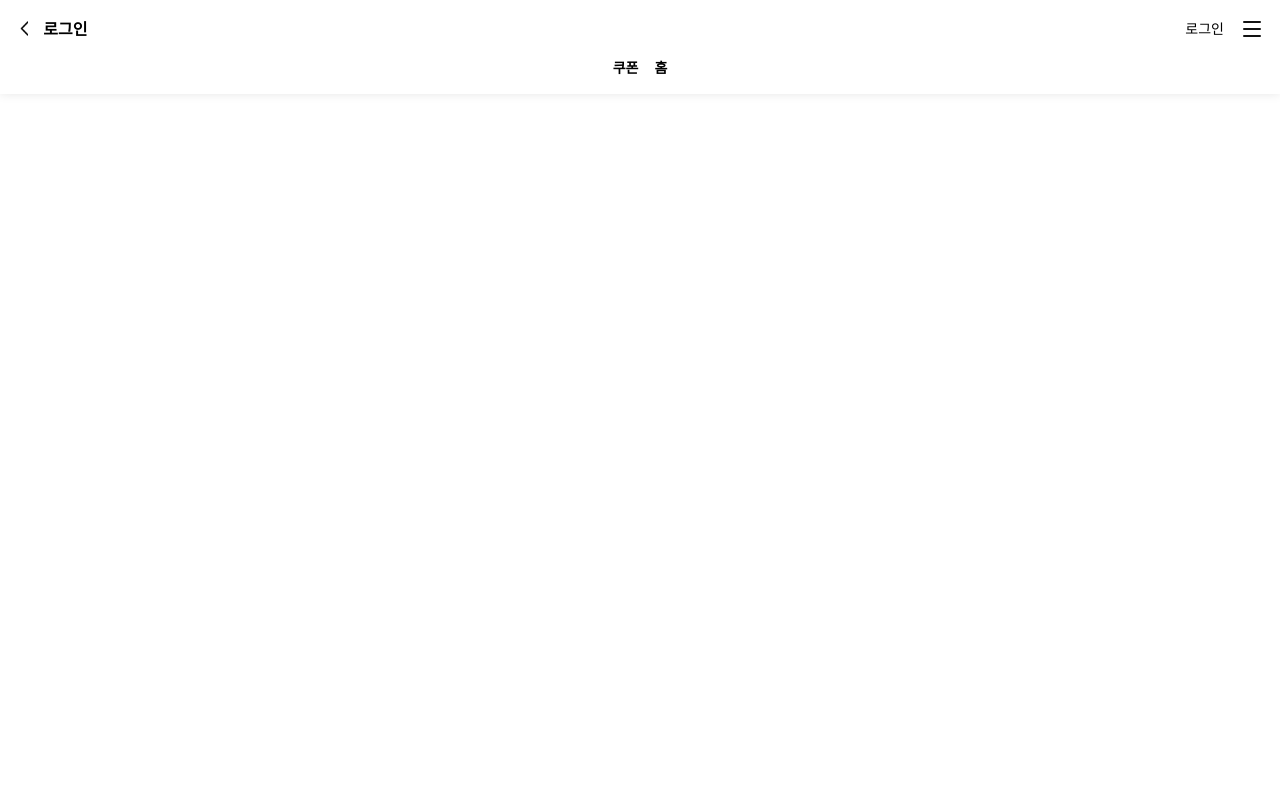
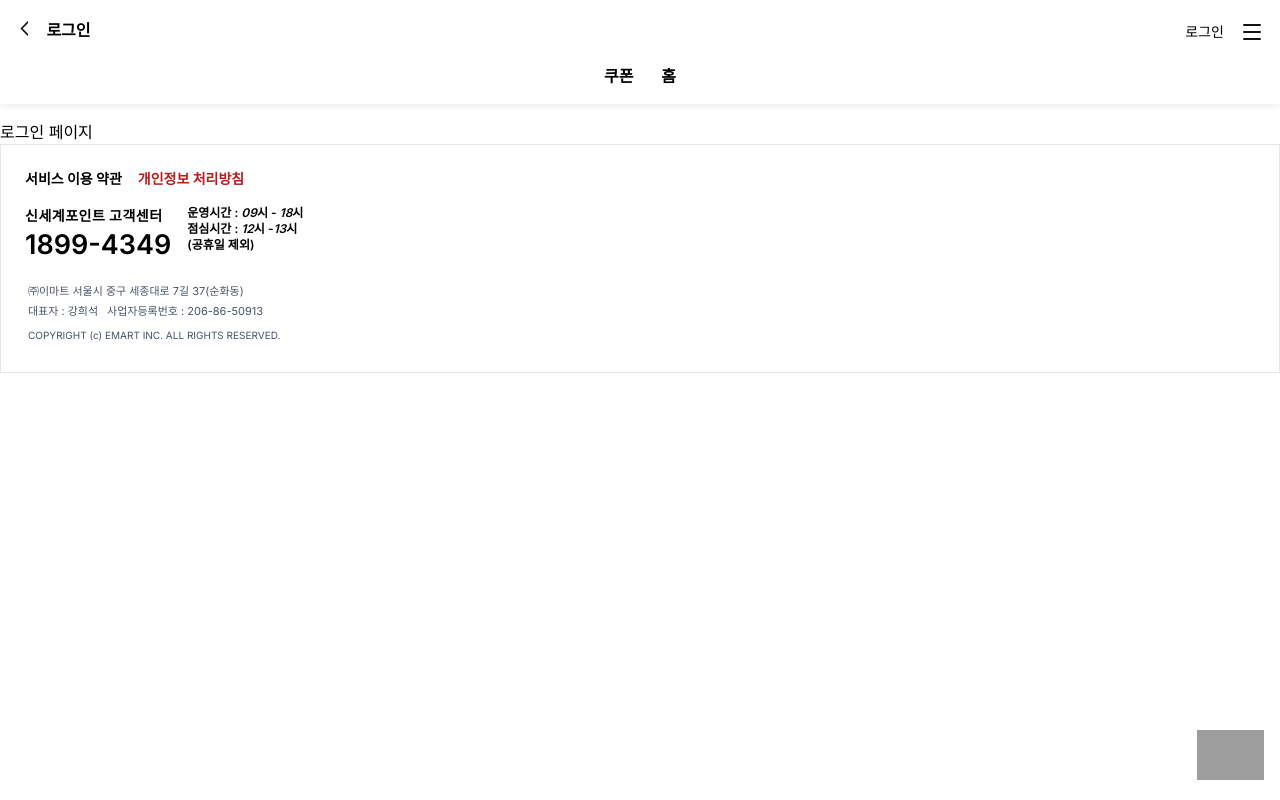
Before and after one commit to ssg-ssak/ssg-ssak-FE, a Next.js app: page /login in a window 1280 px wide. Built offline with nearby package versions, Linux system fonts and the light colour scheme; grey boxes are pictures that could not be loaded.

Commit message:
feat:footer 구현 완
Footer 구현 완료

```diff
--- a/app/layout.tsx
+++ b/app/layout.tsx
@@ -2,6 +2,7 @@ import Header from '@/components/layout/Header'
 import './globals.css'
 import type { Metadata } from 'next'
 import { Inter } from 'next/font/google'
+import Footer from '@/components/layout/Footer'
 
 const inter = Inter({ subsets: ['latin'] })
 
@@ -20,7 +21,9 @@ export default function RootLayout({
       <body className={inter.className}>
         <Header />
         {children}
+        <Footer/>
         </body>
+
     </html>
   )
 }
--- a/app/login/page.tsx
+++ b/app/login/page.tsx
@@ -2,7 +2,9 @@ import React from 'react'
 
 function Login() {
   return (
-    <div>로그인 페이지</div>
+    <div className="mt-10" style={{marginTop:'120px'}}>
+      로그인 페이지
+    </div>
   )
 }
 
--- /dev/null
+++ b/components/layout/Footer.tsx
@@ -0,0 +1,54 @@
+import Link from 'next/link'
+import React from 'react'
+
+function Footer() {
+  return (
+    <footer className='bg-white border'>
+      <div className='p-6'>
+        <ul className='flex gap-4 pb-5'>
+          <Link className='text-sm font-bold' href="/stplat/terms"><li>서비스 이용 약관</li></Link>
+          <Link className='text-sm font-bold text-red-700' href="/stplat/policy"><li >개인정보 처리방침</li></Link>
+
+        </ul>
+        <div className='mb-5'>
+          <p className='block tracking-[0.5px] text-[14px] leading-[1em] pb-2 text-sm font-bold'>신세계포인트 고객센터</p>
+          <button className='inline-block text-[27px] leading-[1em] align-top font-semibold tracking-normal'>1899-4349</button>
+          <p className='inline-block text-xs line-height font-semibold mt-[-27px] ml-[16px]'>
+            운영시간
+            <span> : </span>
+            <em> 09</em>
+            시 -
+            <em> 18</em>
+            시
+            <br />
+            점심시간
+            <span> : </span>
+            <em>12</em>
+            시 -
+            <em>13</em>
+            시
+            <br />
+            (공휴일 제외)
+          </p>
+        </div>
+
+        <div className='text-[11px] mr-[9px] text-slate-600 mb p-[3px] leading-5'>
+          <p className='pb-1'>
+            <span className='block'>㈜이마트 서울시 중구 세종대로 7길 37(순화동)</span>
+            <span className='inline-block align-top mr-[9px]'>대표자 : 강희석</span>
+            <span className='inline-block align-top'>사업자등록번호 : 206-86-50913</span>
+          </p>
+          <p className='text-[10px]'>COPYRIGHT (c) EMART INC. ALL RIGHTS RESERVED.</p>
+        </div>
+
+        <div className='absolute bottom-5 right-4'>
+          <a href="http://www.wa.or.kr/board/list.asp?BoardID=0006">
+            <img className='w-[67px]' src="https://m.shinsegaepoint.com/img/wa_mark.144ed89e.png" alt="(사)한국장애인단체총연합회 한국웹접근성인증평가원 웹 접근성 우수사이트 인증마크 (WA인증마크)" />
+          </a>
+        </div>
+      </div>
+    </footer>
+  )
+}
+
+export default Footer
--- a/components/layout/HeaderBottom.tsx
+++ b/components/layout/HeaderBottom.tsx
@@ -8,13 +8,14 @@ function HeaderBottom() {
   const pathname=usePathname()
 
   return (
+
     <div className='header_bottom p-4'>
       <nav>
-        <ul className='flex gap-4 justify-center item-center'>
-          <li className={pathname==='/coupon' ?`text-sm font-bold active` : `text-sm font-bold`}>
+        <ul className='flex gap-7 justify-center item-center'>
+          <li className={pathname==='/coupon' ?`text-base font-semibold active` : `text-base font-semibold`}>
             <Link href="/coupon">쿠폰</Link>
           </li>
-          <li className={pathname ==="/" ? `text-sm font-bold active` : `text-sm font-bold`}>
+          <li className={pathname ==="/" ? `text-base font-semibold active` : `text-base font-semibold`}>
             <Link href="/">홈</Link>
           </li>
         </ul>
--- a/components/layout/HeaderTop.tsx
+++ b/components/layout/HeaderTop.tsx
@@ -22,7 +22,7 @@ function HeaderTop() {
   return (
     <>
     <SideMenu isOpened={isOpened} setIsOpened={setIsOpened}/>
-    <div className='header_top w-auto flex justify-between items-center'>
+    <div className='header_top w-auto h-8 flex justify-between items-center'>
       { pathname ==='/'
       ?
       <Logo url={'/'} imgUrl={'https://m.shinsegaepoint.com/img/logo_header.840b502c.gif'} imgAlt={'신세계포인트 로고'}/>
--- a/components/ui/header/HeaderPathName.module.css
+++ b/components/ui/header/HeaderPathName.module.css
@@ -10,7 +10,8 @@
 }
 
 .gnb_tit{
-    padding-left: 1.7rem;
+    padding-left: 1.9rem;
+    padding-bottom: 4px;
     font-size: 16px;
     line-height: 26px;
     font-weight: 700;
--- a/components/ui/header/Logo.tsx
+++ b/components/ui/header/Logo.tsx
@@ -7,7 +7,7 @@ function Logo(props :{url:string, imgUrl:string, imgAlt:string}) {
 
 
   return (
-    <div className='header_logo w-14 h-auto object-cover'>
+    <div className='header_logo w-14 h-8 object-cover'>
       <Link href={url}>
         <Image
           src={imgUrl}
```
